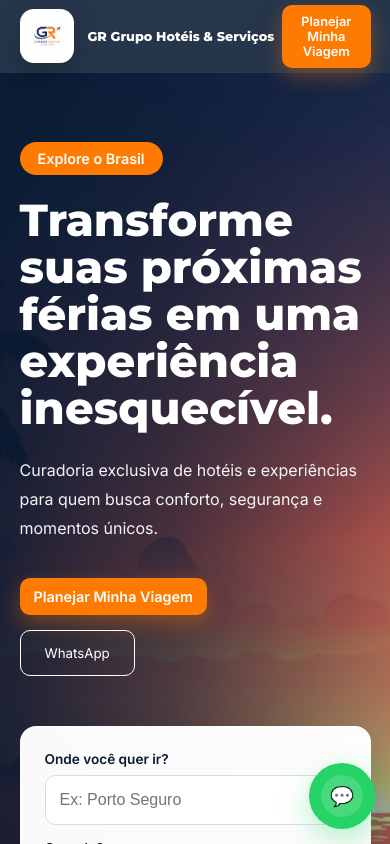
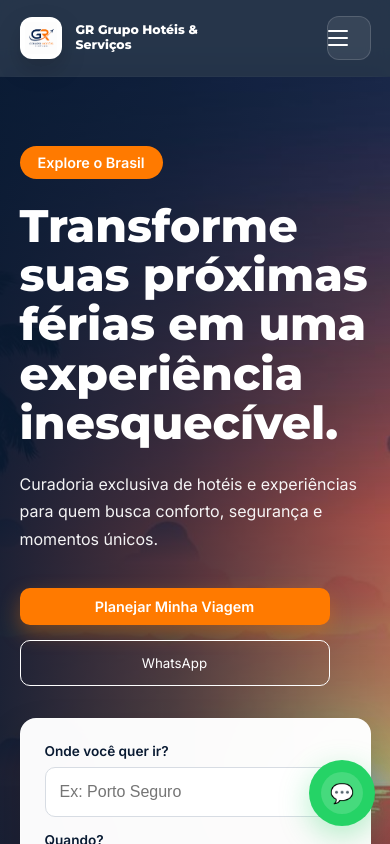
Before and after one commit to gabrielfoganholi/GR-grupo-hoteis-servicos, a React (Vite) app: page / in a window 390 px wide. Shown: the top 844 px of the page. Built offline with nearby package versions, Linux system fonts and the light colour scheme.

Commit message:
Melhorias mobile e menu hamburguer

```diff
--- a/src/components/Header.jsx
+++ b/src/components/Header.jsx
@@ -1,12 +1,15 @@
+import { useState } from "react";
 import { Link, useNavigate } from "react-router-dom";
 import { COMPANY } from "../config";
 import logo from "../assets/logo.png";
 
 export default function Header() {
+  const [menuOpen, setMenuOpen] = useState(false);
   const navigate = useNavigate();
 
   function goToSection(sectionId) {
     navigate("/");
+    setMenuOpen(false);
 
     setTimeout(() => {
       const section = document.getElementById(sectionId);
@@ -23,7 +26,7 @@ export default function Header() {
   return (
     <header className="header">
       <div className="container nav">
-        <Link to="/" className="logo">
+        <Link to="/" className="logo" onClick={() => setMenuOpen(false)}>
           <span className="logo-box">
             <img
               src={logo}
@@ -32,40 +35,29 @@ export default function Header() {
             />
           </span>
 
-  <span className="logo-name">
-    GR Grupo Hotéis & Serviços
-  </span>
+          <span className="logo-name">GR Grupo Hotéis & Serviços</span>
         </Link>
 
-        <nav>
+        <nav className={menuOpen ? "menu-area active" : "menu-area"}>
           <ul className="menu">
-            <li>
-              <button onClick={() => goToSection("destinos")}>
-                Destinos
-              </button>
-            </li>
+            <li><button onClick={() => goToSection("destinos")}>Destinos</button></li>
+            <li><button onClick={() => goToSection("pacotes")}>Pacotes</button></li>
+            <li><button onClick={() => goToSection("sobre")}>Sobre Nós</button></li>
+            <li><button onClick={() => goToSection("contato")}>Contato</button></li>
+          </ul>
 
-            <li>
-              <button onClick={() => goToSection("pacotes")}>
-                Pacotes
-              </button>
-            </li>
+          <div className="mobile-menu-actions">
+            <a href={COMPANY.whatsappLink} target="_blank" rel="noreferrer">
+              <button className="btn-outline">WhatsApp</button>
+            </a>
 
-            <li>
-              <button onClick={() => goToSection("sobre")}>
-                Sobre Nós
-              </button>
-            </li>
-
-            <li>
-              <button onClick={() => goToSection("contato")}>
-                Contato
-              </button>
-            </li>
-          </ul>
+            <Link to="/agendamento" onClick={() => setMenuOpen(false)}>
+              <button className="btn-primary">Planejar Minha Viagem</button>
+            </Link>
+          </div>
         </nav>
 
-        <div className="actions">
+        <div className="actions desktop-actions">
           <a href={COMPANY.whatsappLink} target="_blank" rel="noreferrer">
             <button className="btn-outline">WhatsApp</button>
           </a>
@@ -74,6 +66,16 @@ export default function Header() {
             <button className="btn-primary">Planejar Minha Viagem</button>
           </Link>
         </div>
+
+        <button
+          className={menuOpen ? "hamburger active" : "hamburger"}
+          onClick={() => setMenuOpen(!menuOpen)}
+          aria-label="Abrir menu"
+        >
+          <span></span>
+          <span></span>
+          <span></span>
+        </button>
       </div>
     </header>
   );
--- a/src/styles/global.css
+++ b/src/styles/global.css
@@ -1476,3 +1476,171 @@ img{max-width:100%;display:block}
     font-size:.8rem;
   }
 }
+
+/* MOBILE HEADER FIX */
+
+.mobile-menu-actions,
+.hamburger{
+  display:none;
+}
+
+@media(max-width:900px){
+  .nav{
+    height:76px;
+  }
+
+  .logo-box{
+    width:46px;
+    height:46px;
+    border-radius:12px;
+  }
+
+  .logo-name{
+    font-size:.88rem;
+    max-width:190px;
+    line-height:1.2;
+    white-space:normal;
+  }
+
+  .desktop-actions{
+    display:none;
+  }
+
+  .hamburger{
+    display:flex;
+    flex-direction:column;
+    justify-content:center;
+    gap:5px;
+
+    width:44px;
+    height:44px;
+
+    background:rgba(255,255,255,.08);
+    border:1px solid rgba(255,255,255,.15);
+    border-radius:12px;
+  }
+
+  .hamburger span{
+    width:20px;
+    height:2px;
+    background:white;
+    border-radius:999px;
+    transition:.3s;
+  }
+
+  .hamburger.active span:nth-child(1){
+    transform:translateY(7px) rotate(45deg);
+  }
+
+  .hamburger.active span:nth-child(2){
+    opacity:0;
+  }
+
+  .hamburger.active span:nth-child(3){
+    transform:translateY(-7px) rotate(-45deg);
+  }
+
+  .menu-area{
+    position:fixed;
+    top:76px;
+    left:0;
+    width:100%;
+
+    background:#091A32;
+    border-top:1px solid rgba(255,255,255,.08);
+
+    padding:24px;
+
+    opacity:0;
+    pointer-events:none;
+    transform:translateY(-10px);
+    transition:.3s;
+  }
+
+  .menu-area.active{
+    opacity:1;
+    pointer-events:auto;
+    transform:translateY(0);
+  }
+
+  .menu{
+    display:flex;
+    flex-direction:column;
+    align-items:flex-start;
+    gap:18px;
+  }
+
+  .menu button{
+    font-size:1.05rem;
+  }
+
+  .mobile-menu-actions{
+    display:grid;
+    gap:12px;
+    margin-top:24px;
+  }
+
+  .mobile-menu-actions a,
+  .mobile-menu-actions button{
+    width:100%;
+  }
+
+  .hero{
+    margin-top:76px;
+    min-height:auto;
+  }
+
+  .overlay{
+    min-height:auto;
+  }
+
+  .hero-content{
+    padding:70px 0 40px;
+  }
+
+  .hero-content h1{
+    font-size:clamp(2.4rem,12vw,4rem);
+    line-height:1.08;
+  }
+
+  .hero-content p{
+    font-size:1rem;
+    line-height:1.7;
+  }
+
+  .hero-buttons{
+    flex-direction:column;
+    align-items:stretch;
+    max-width:310px;
+  }
+
+  .hero-buttons a,
+  .hero-buttons button{
+    width:100%;
+  }
+
+  .search-box{
+    margin-top:32px;
+  }
+
+  .whatsapp-float{
+    bottom:18px;
+  }
+}
+
+@media(max-width:480px){
+  .logo-box{
+    width:42px;
+    height:42px;
+    padding:5px;
+  }
+
+  .logo-name{
+    font-size:.78rem;
+    max-width:165px;
+  }
+
+  .hero-content h1{
+    font-size:2.85rem;
+  }
+}
```
Lines whose indentation alone changed are shown as unchanged.
